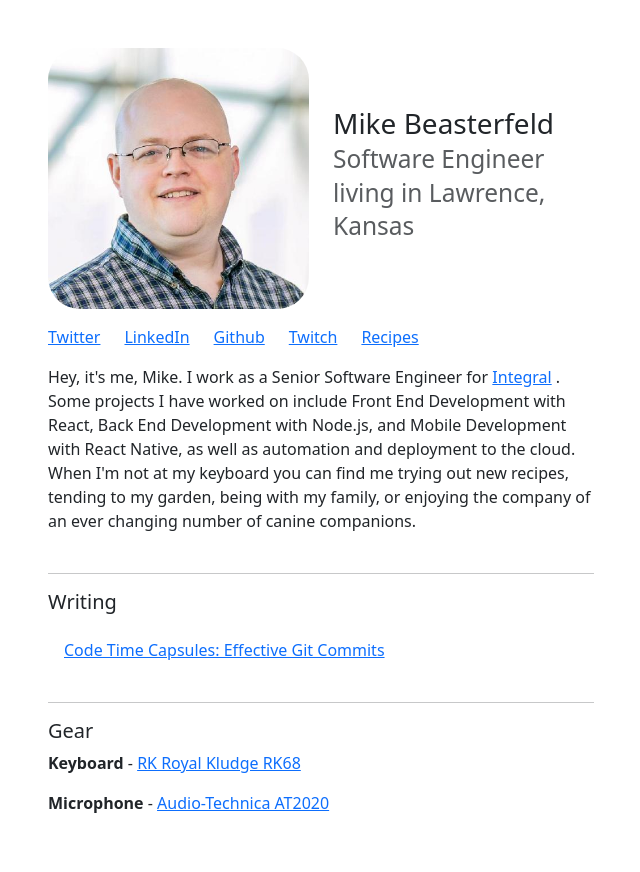
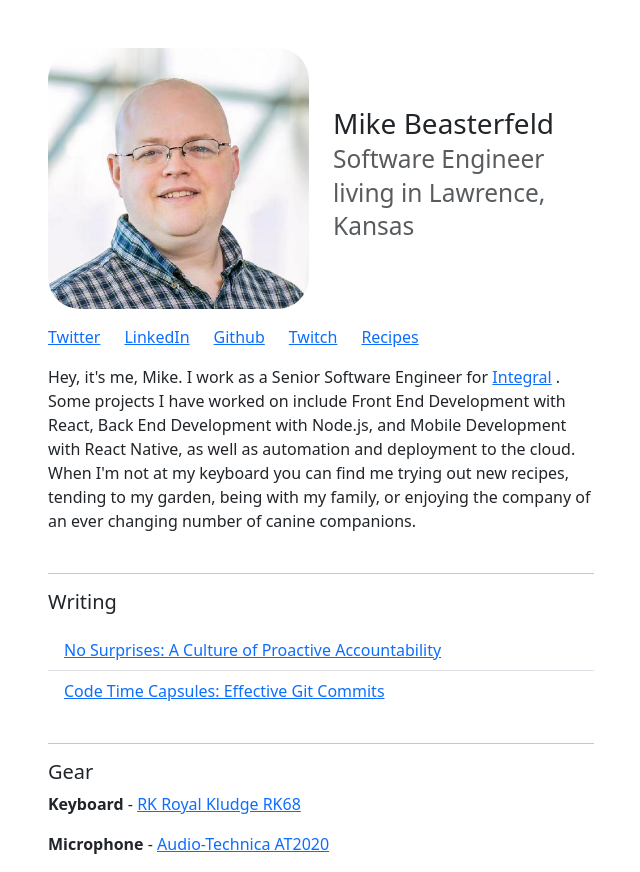
Before and after one commit to MikeBeasterfeld/mikebeasterfeld.github.io, a plain HTML site: page index.html in a window 1280 px wide. Shown: the whole page, without its empty margins (319-959 px from the left). Before the commit the page ends 831 px from the top, so only its background shows below. Drawn offline with nearby package versions, Linux system fonts and the light colour scheme.

Commit message:
Add link to accountability blog

```diff
--- a/index.html
+++ b/index.html
@@ -69,6 +69,9 @@
                             <p class="text-start">
                                 <ul class="list-group list-group-flush">
                                     <li class="list-group-item text-start">
+                                        <a href="https://integral.io/insights/blog/proactive-accountability-culture/">No Surprises: A Culture of Proactive Accountability</a>
+                                    </li>
+                                    <li class="list-group-item text-start">
                                         <a href="https://integral.io/insights/blog/code-time-capsules-git-commits/">Code Time Capsules: Effective Git Commits</a>
                                     </li>
                                 </ul>
```
